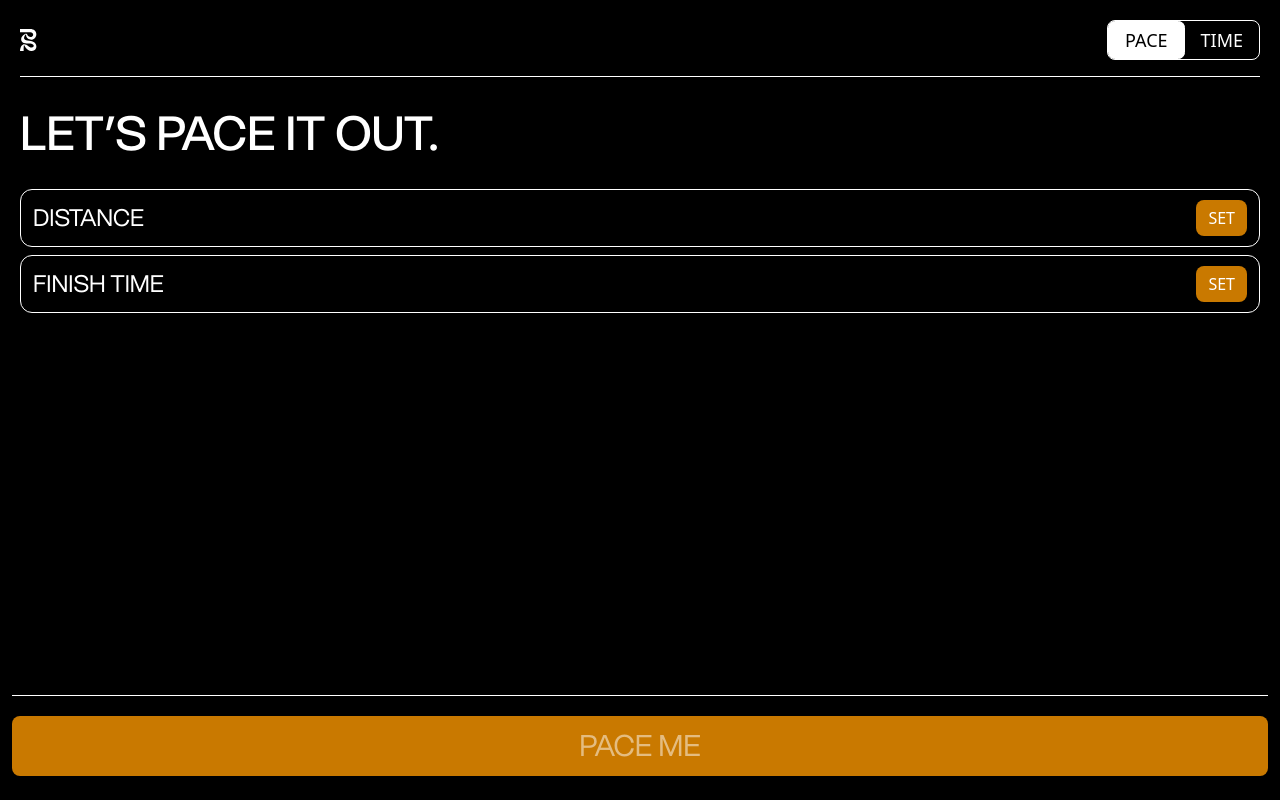
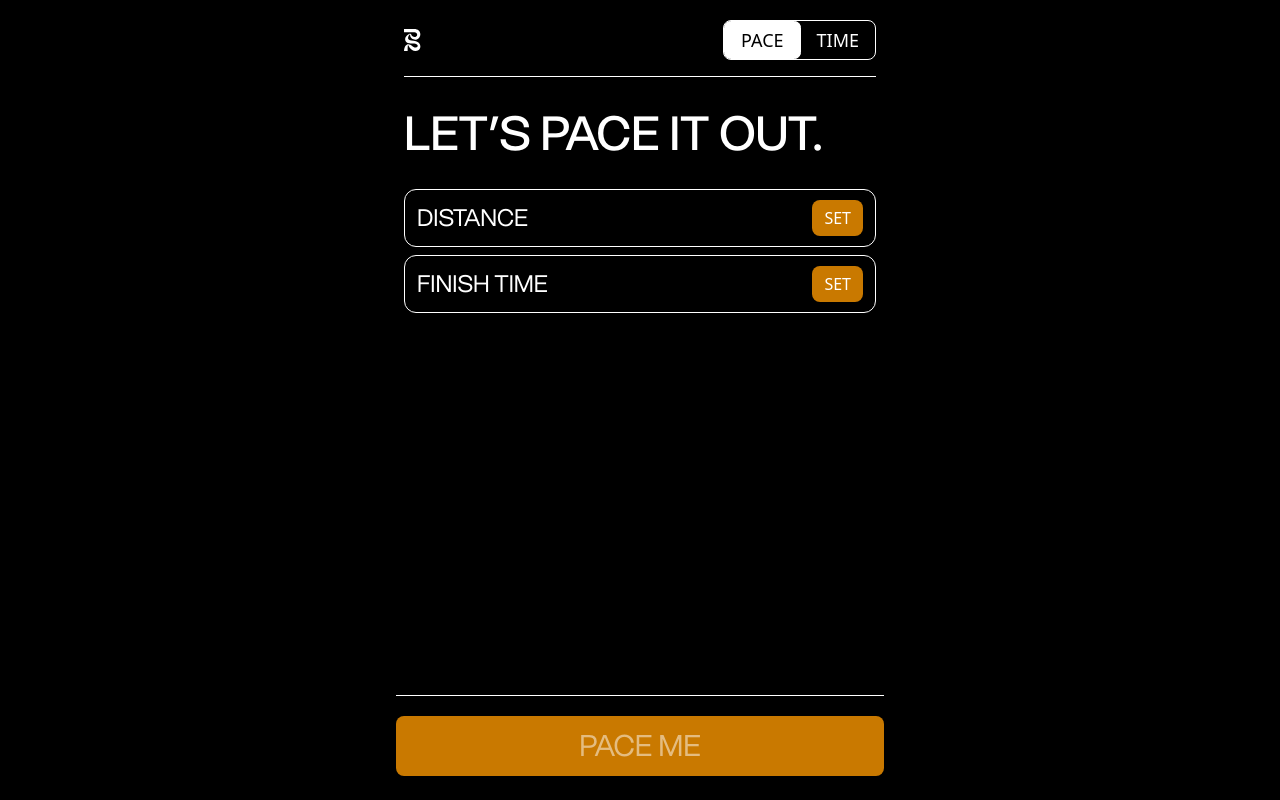
Before and after one commit to tlcottr/banditpacer, a Next.js app: page / in a window 1280 px wide. Built offline with nearby package versions, Linux system fonts and the light colour scheme.

Commit message:
desktop fix

```diff
--- a/components/Layout/index.js
+++ b/components/Layout/index.js
@@ -3,7 +3,7 @@ import Header from "../Header";
 
 const Layout = ({ children }) => {
   return (
-    <div className="p-5">
+    <div className="p-5 relative md:max-w-lg md:m-auto">
       <main>
         <Header />
         {children}
--- a/components/PopUp/index.js
+++ b/components/PopUp/index.js
@@ -21,7 +21,7 @@ const PopUp = ({ onButtonClick }) => {
 
   return (
     <div className="fixed bottom-0 right=0 left-0 w-full p-5 pt-8 bg-white h-auto z-[1000]">
-      <div className="flex flex-col justify-between h-full">
+      <div className="flex flex-col justify-between h-full md:max-w-lg md:m-auto">
         <div className="flex flex-row justify-between items-center border border-solid border-black rounded-xl w-full mb-8 relative">
           <input
             className="px-3 py-3 uppercase font-GroteskRegular text-2xl focus:border-black focus:ring-0 bg-transparent rounded-xl w-full text-black"
--- a/components/PopUpFinish/index.js
+++ b/components/PopUpFinish/index.js
@@ -31,7 +31,7 @@ const PopUpFinish = ({ onFinishButtonClick }) => {
 
   return (
     <div className="fixed bottom-0 right=0 left-0 w-full p-5 pt-8 bg-white h-auto z-[1000]">
-      <div className="flex flex-col justify-between h-full">
+      <div className="flex flex-col justify-between h-full md:max-w-lg md:m-auto">
         <div className="flex flex-row justify-between items-center w-full mb-8 relative">
           <div className="flex flex-row items-center justify-between mr-[4px] relative">
             <input
--- a/components/UnitToggle/index.js
+++ b/components/UnitToggle/index.js
@@ -6,7 +6,7 @@ const UnitToggle = () => {
   const { unit, setUnit } = useContext(UnitToggleContext);
 
   return (
-    <div className="right-8 fixed">
+    <div className="right-8 lg:right-4 lg:absolute">
       <div
         className={`flex flex-row items-center justify-between border border-solid border-black text-white text-lg rounded-lg ${styles.unitToggle}`}
       >
--- a/pages/index.js
+++ b/pages/index.js
@@ -185,7 +185,7 @@ export default function Home() {
             )}
           </div>
         </div>
-        <div className="px-3 py-6 w-full fixed bottom-0 right-0 left-0">
+        <div className="px-3 py-6 w-full fixed bottom-0 right-0 left-0 md:max-w-lg md:m-auto">
           <div className="pt-3 border-t border-solid border-white">
             <button
               className="bg-[#C97900] w-full rounded-lg mt-2 px-3 py-3 uppercase font-GroteskRegular text-3xl focus:border-white focus:ring-0 z-[100]"
```
